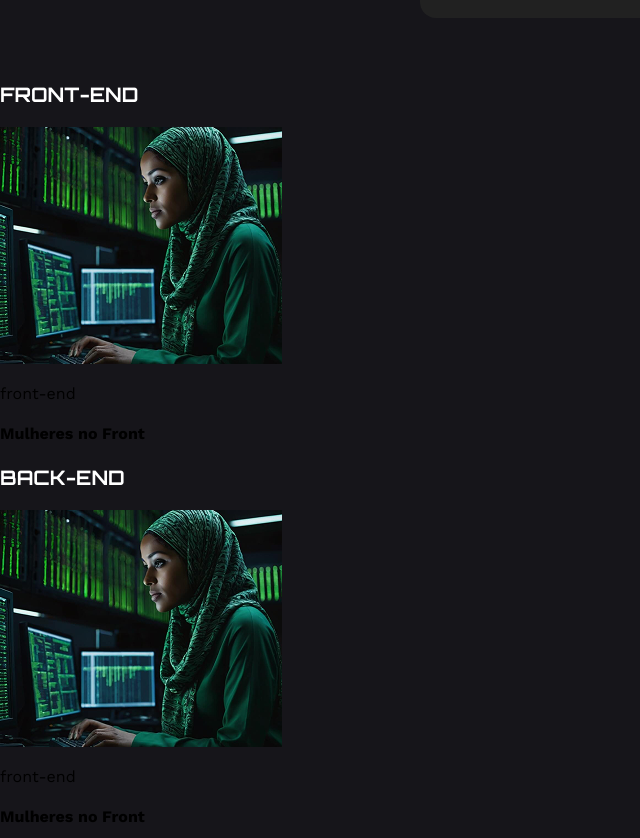
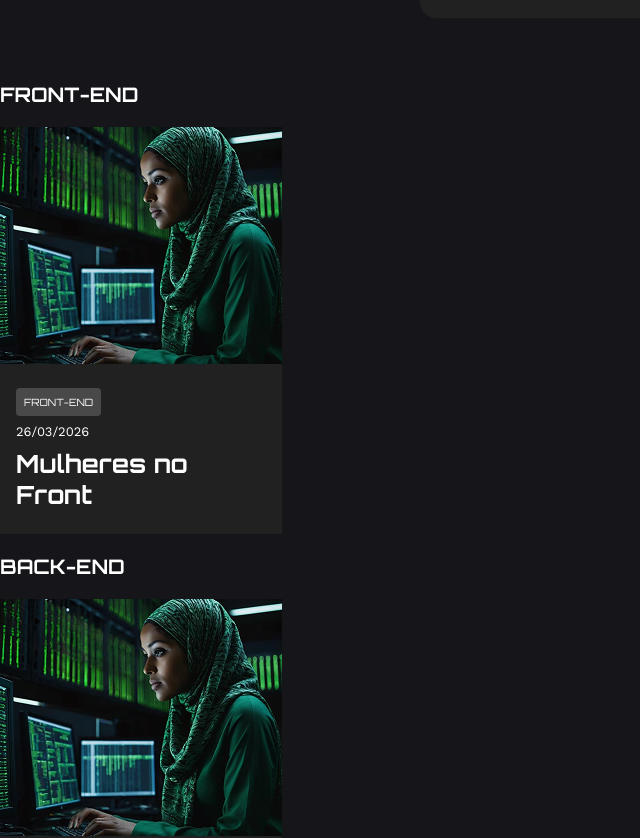
Before and after one commit to Dudsnavarro/TechBoard, a React (Vite) app: page / in a window 1280 px wide. Shown: the part 1120-1958 px from the top of the page, without its empty margins (0-640 px from the left). Built offline with nearby package versions, Linux system fonts and the light colour scheme.

Commit message:
Finalizacao dos cards

```diff
--- a/src/components/CardEventos/card-evento.css
+++ b/src/components/CardEventos/card-evento.css
@@ -0,0 +1,43 @@
+.card-evento {
+  background-color: #212121;
+  display: flex;
+  flex-direction: column;
+  width: 282px;
+  color: #ffffff;
+}
+
+.card-evento p,
+.card-evento h4 {
+  margin: 0;
+}
+
+.card-evento .corpo {
+  padding: 24px 16px;
+  display: flex;
+  flex-direction: column;
+  align-items: flex-start;
+  gap: 8px;
+}
+
+.card-evento .tag {
+  background-color: #4a4949;
+  border-radius: 4px;
+  padding: 8px;
+  color: #ffffff;
+  font-family: "Orbitron", sans-serif;
+  font-size: 10px;
+  line-height: 120%;
+  letter-spacing: 10%;
+  text-transform: uppercase;
+}
+
+.card-evento .date {
+  font-size: 13px;
+  line-height: 120%;
+}
+
+.card-evento .titulo{
+  font-family: "Orbitron", sans-serif;
+  font-size: 25px;
+  line-height: 125%;
+}
--- a/src/components/CardEventos/index.jsx
+++ b/src/components/CardEventos/index.jsx
@@ -1,20 +1,14 @@
-import './card-evento.css'
+import "./card-evento.css";
 
-export function CardEvento ({evento}) {
-    return (
-        <div className='card-evento'>
-            <img src={evento.capa} alt={evento.titulo} />
-            <div className='corpo'>
-                <p className="tag">
-                    {evento.tema.nome}
-                </p>
-                <p>
-                    {evento.data}
-                </p>
-                <h4 className='titulo'>
-                    {evento.titulo}
-                </h4>
-            </div>
-        </div>
-    )
+export function CardEvento({ evento }) {
+  return (
+    <div className="card-evento">
+      <img src={evento.capa} alt={evento.titulo} />
+      <div className="corpo">
+        <p className="tag">{evento.tema.nome}</p>
+        <p className="date">{evento.date.toLocaleDateString(`pt-BR`)}</p>
+        <h4 className="titulo">{evento.titulo}</h4>
+      </div>
+    </div>
+  );
 }
```
